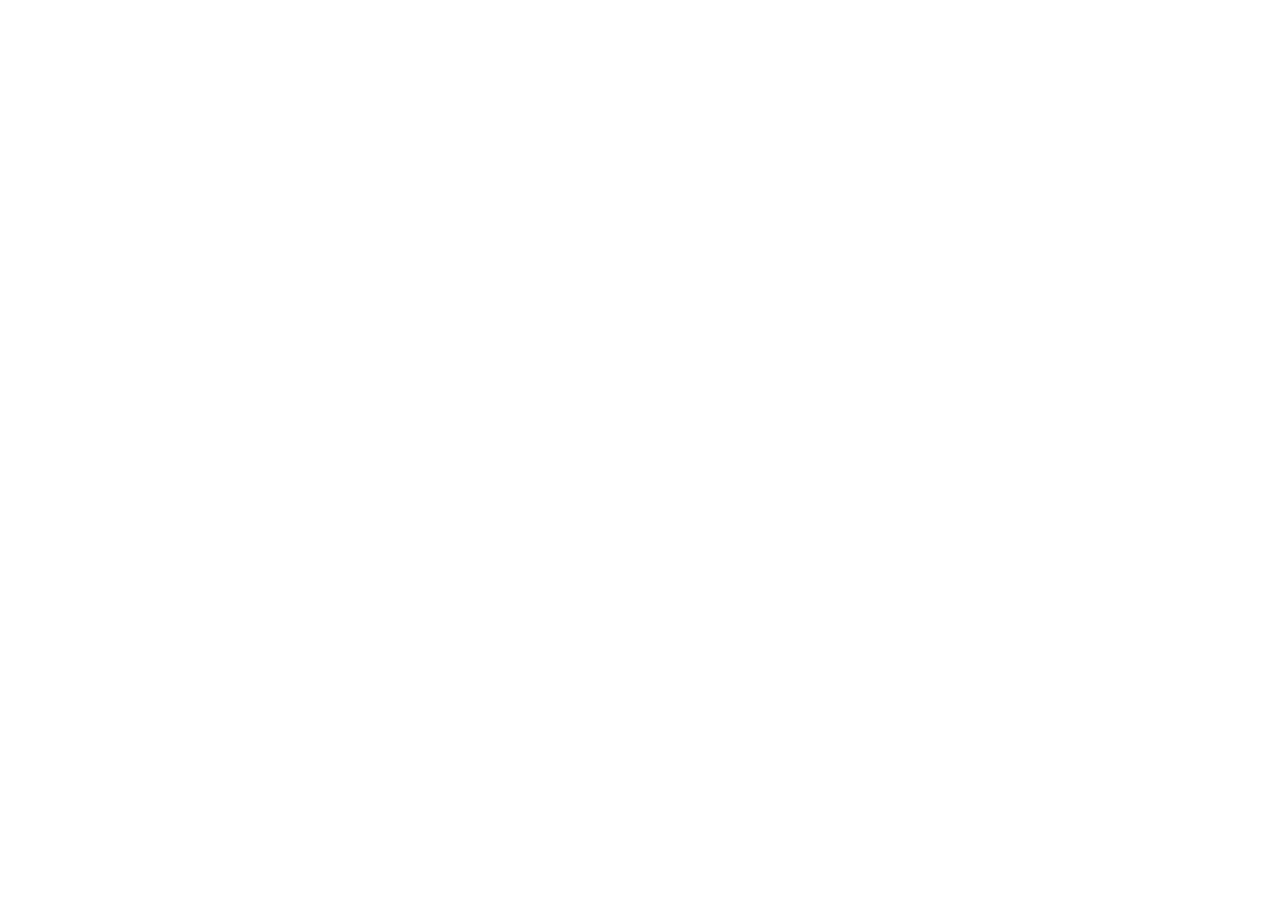
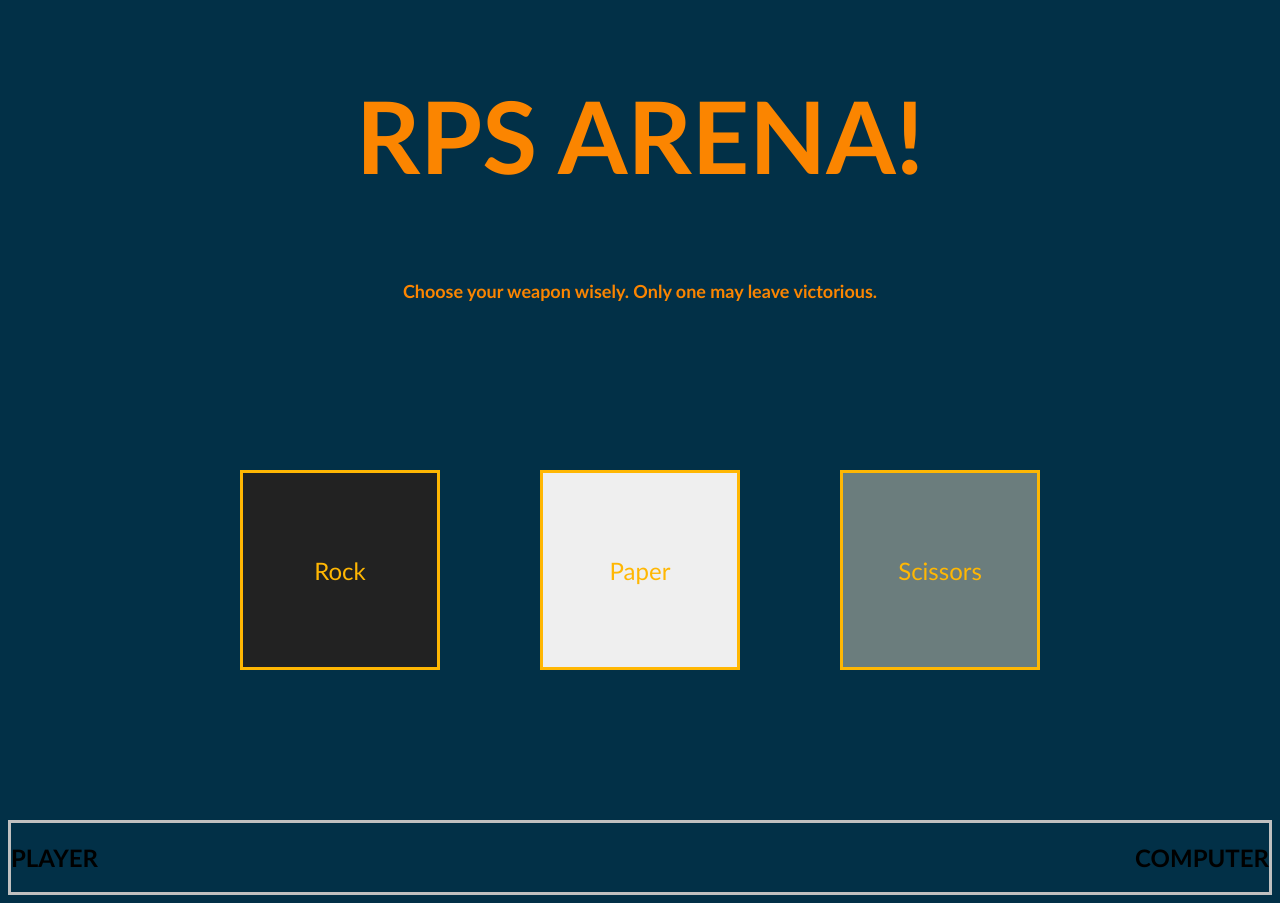
Before and after one commit to JHansuld/rock-paper-scissors, a plain HTML site: page index.html in a window 1280 px wide. Before the commit the page ends 800 px from the top, so only its background shows below. Drawn offline with Linux system fonts and the light colour scheme.

Commit message:
<style>:add css and html still need to adjust css for score

```diff
--- a/index.html
+++ b/index.html
@@ -5,12 +5,37 @@
     <meta charset="UTF-8">
     <meta http-equiv="X-UA-Compatible" content="IE=edge">
     <meta name="viewport" content="width=device-width, initial-scale=1.0">
-    <title>Rock Paper Scissors</title>
+    <title>RPS Arena</title>
     <script src="./script.js"></script>
+    <link rel="stylesheet" href="./style.css">
 </head>
 
 <body>
+    <div class="title">
+        <h1>RPS ARENA!</h1>
+    </div>
+    <div class="text">
+        <p>Choose your weapon wisely. Only one may leave victorious.</p>
+    </div>
+    <div class="weapons">
+        <button id="rock">Rock</button>
+        <button id="paper">Paper</button>
+        <button id="scissors">Scissors</button>
+    </div>
+    <section class="score">
+        <div id="player">
+            <h2>PLAYER</h2>
+        </div>
+        <div id="pscore">
 
+        </div>
+        <div id="bscore">
+
+        </div>
+        <div id="bot">
+            <h2>COMPUTER</h2>
+        </div>
+    </section>
 </body>
 
 </html>
--- a/script.js
+++ b/script.js
@@ -57,8 +57,5 @@ function playRound() {
 }
 // main function
 function game() {
-    for (i = 0; i < 5; i++) {
-        playRound();
-    }
     console.log(playerScore, computerScore)
 }
--- /dev/null
+++ b/style.css
@@ -0,0 +1,49 @@
+body{
+    background-color: #023047;
+    font-family: 'Gill Sans', 'Gill Sans MT', Calibri, 'Trebuchet MS', sans-serif;
+}
+
+h1{
+    color: #FB8500;
+    font-size: 100px;
+}
+
+p{
+    color: #FB8500;
+    font-size: large;
+    font-weight:600;
+}
+
+div{
+    display: flex;
+    justify-content: center;
+    align-items: center;
+}
+
+button{
+    height: 200px;
+    width: 200px;
+    border: solid #FFB703;
+    color: #FFB703;
+    margin: 50px;
+    font-family: 'Gill Sans', 'Gill Sans MT', Calibri, 'Trebuchet MS', sans-serif;
+    font-size: x-large;
+}
+
+#scissors{
+    background-color: #6B7D7D;
+}
+
+#rock{
+    background-color: rgb(34, 34, 34);
+}
+
+div.weapons{
+    height: 500px;
+}
+
+section{
+    display: flex;
+    justify-content:space-between;
+    border: solid silver;
+}
```
